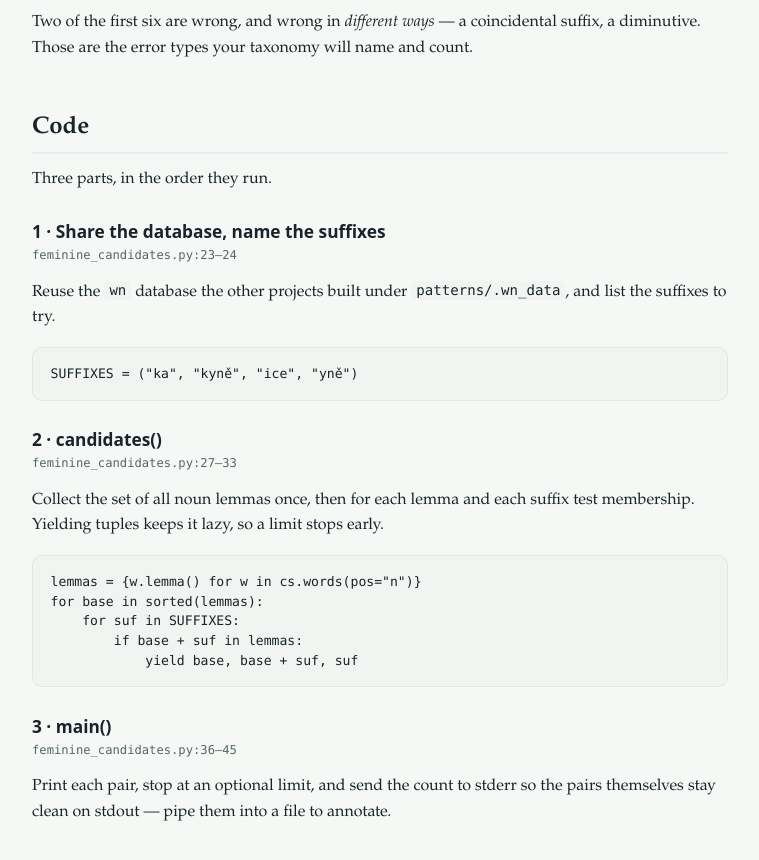
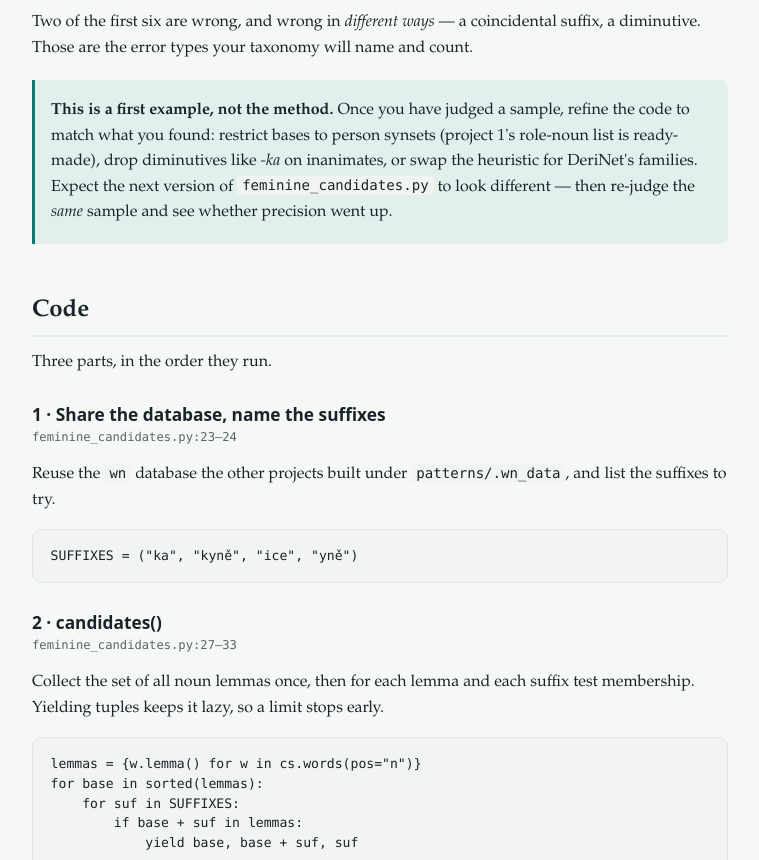
Before and after one commit to bond-lab/JPC3, a plain HTML site: page docs/explanations/derivations.html in a window 1280 px wide. Shown: the part 1390-2250 px from the top of the page, without its empty margins (260-1019 px from the left). Drawn offline with Linux system fonts and the light colour scheme.

Commit message:
derivations: say the suffix heuristic is a first example to refine
The explainer (now v1) and README note that after judging a sample the
code is expected to change -- restrict bases to person synsets, filter
diminutives, or move to DeriNet -- and the same sample re-judged.

Co-Authored-By: Claude Fable 5.1 <noreply@anthropic.com>

```diff
--- a/docs/explanations/derivations.html
+++ b/docs/explanations/derivations.html
@@ -203,6 +203,15 @@
     <p>Two of the first six are wrong, and wrong in <em>different ways</em> — a
       coincidental suffix, a diminutive. Those are the error types your taxonomy
       will name and count.</p>
+    <div class="callout">
+      <p><strong>This is a first example, not the method.</strong> Once you have
+        judged a sample, refine the code to match what you found: restrict bases
+        to person synsets (project 1's role-noun list is ready-made), drop
+        diminutives like <span class="cs">-ka</span> on inanimates, or swap the
+        heuristic for DeriNet's families. Expect the next version of
+        <code>feminine_candidates.py</code> to look different — then re-judge the
+        <em>same</em> sample and see whether precision went up.</p>
+    </div>
   </section>
 
   <section id="code">
@@ -258,7 +267,7 @@ for base in sorted(lemmas):
       <a href="https://gist.github.com/geoffreylitt/a29df1b5f9865506e8952488eac3d524"><em>explain-diff</em></a>.</p>
     <p class="prov">Generated 2026-11-03 by Claude Fable 5.1 · source
       <code>feminine_candidates.py</code> at commit <code>d1b24c4</code> (2026-11-03) ·
-      explainer v0 · regenerate when the code changes.</p>
+      explainer v1 · regenerate when the code changes.</p>
   </footer>
 </div>
 
```
Also changed, not shown: derivations/derivations_explainer.html (+10 -1 lines), 1 other file.
